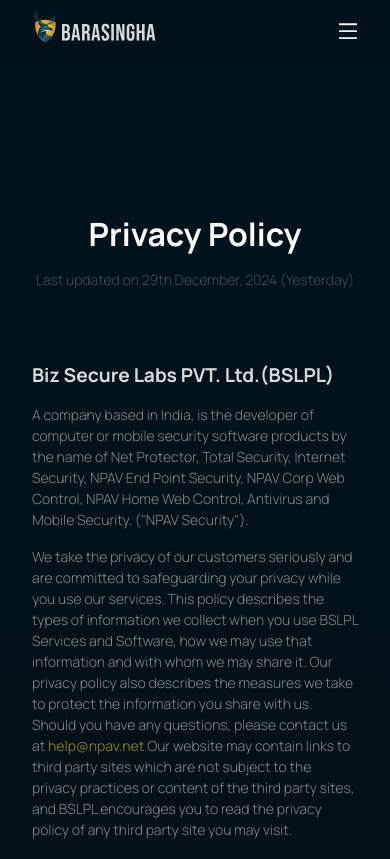
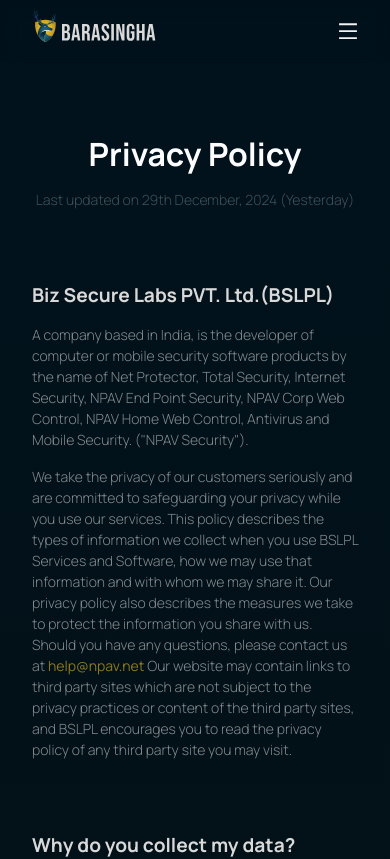
Before and after one commit to hiTushar/barasingha, a React (Create React App) app: page /PrivacyPolicy in a window 390 px wide. Shown: the top 859 px of the page. Built offline with nearby package versions, Linux system fonts and the light colour scheme; the HTML template or start-up script is replaced by a standard one.

Commit message:
Fix layout privacy policy page

```diff
--- a/src/components/pages/PrivacyPolicy/PrivacyPolicyPage.scss
+++ b/src/components/pages/PrivacyPolicy/PrivacyPolicyPage.scss
@@ -2,14 +2,9 @@
 @import url("https://fonts.googleapis.com/css2?family=Roboto&display=swap");
 
 .PrivacyPolicy_container {
-   //margin-block: 100px;
    padding-bottom: 100px;
    width: 100%;
    background: linear-gradient(180deg, rgba(7, 14, 12, 0.00) 0%, #060D0B 100%);
-
-   @media screen and (max-width: 768px) {
-      margin-block: 80px;
-   }
 
    .PrivacyPolicy_main {
       .content {
```
